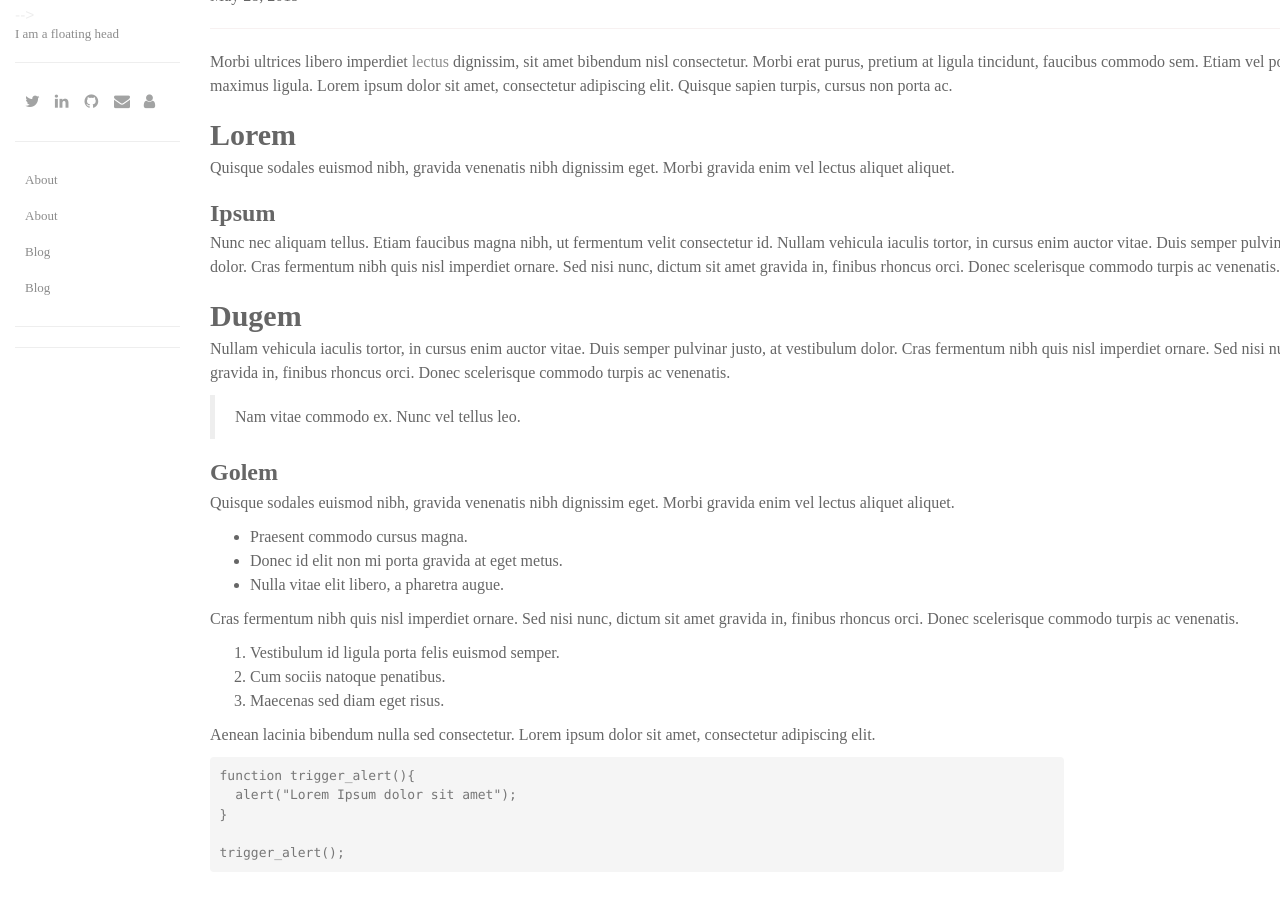
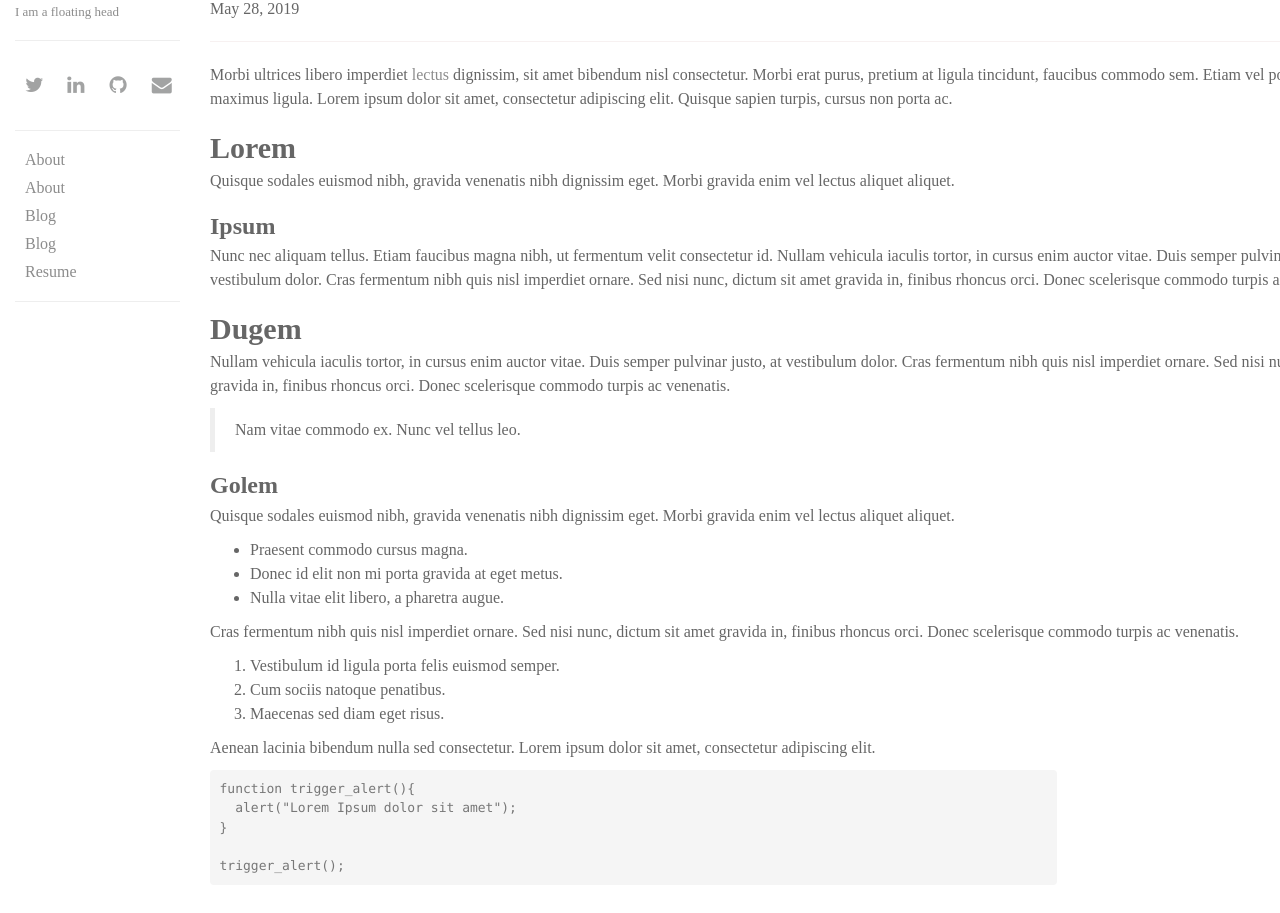
Before and after one commit to artur-deluca/artur-deluca.github.io, a Jekyll site: the page built from _posts/2015-05-12-example-content.markdown, in a window 1280 px wide, cut to the strip 174-1162 px from the top of the page. Shown: the top 913 px of the strip. Built offline with Jekyll 4.4.1, drawn with Linux system fonts in a browser that asks for light colours; nearby versions of some CDN libraries; some web fonts are replaced.

Commit message:
-fixed cv page; -refurbished responsive menu; -changed font sizes;

```diff
--- a/_includes/sidebar.html
+++ b/_includes/sidebar.html
@@ -6,46 +6,36 @@
 
   <div class='sidebar menu'>
 
-      <div id="picture" style="background-image:url(https://pbs.twimg.com/profile_images/1121099217227911168/XnsRB92h_200x200.jpg)"></div>-->
-      <p>{{site.description}}</p>
+      <div id="front-picture" style="background-image:url(https://pbs.twimg.com/profile_images/1121099217227911168/XnsRB92h_200x200.jpg)"></div>
+      <p id="description">{{site.description}}</p>
 
-      <hr>
+      <hr id="division">
 
       <div id="social-icons">
         <ul>
             <li><a href="http://twitter.com/{{ site.twitter }}"><i class="fa fa-twitter"></i></a></li>
             <li><a href="https://linkedin.com/in/{{ site.linkedin }}"><i class="fa fa-linkedin"></i></a></li>
             <li><a href="http://github.com/{{ site.github }}"><i class="fa fa-github"></i></a></li>
-            <li><a href="mailto:{{ site.email }}"><i class="fa fa-envelope"></i></a></li>
-            <li><a href="{{ my_page.url }}/resume"><i class="fa fa-user"></i></a></li>
+            <li class="last"><a href="mailto:{{ site.email }}"><i class="fa fa-envelope"></i></a></li>
         </ul>
       </div>
 
-       <hr>
+      <hr id="division">
 
        <div class="navigation">
         <ul>
             {% for my_page in site.pages %}
                 {% if my_page.title %}
-                <li><a href="{{ my_page.url | prepend: site.baseurl }}">{{ my_page.title }}</a></li>
+                <p><a href="{{ my_page.url | prepend: site.baseurl }}">{{ my_page.title }}</a></p>
             {% endif %}
             {% endfor %}
+            <p><a href="{{ site.baseurl }}/assets/pdf/artur-deluca.pdf">Resume</a></p>
         </ul>
     </div>
 
-    <hr>
+    <hr id="division">
 
-     <div class="navigation">
-             <ul>
-               {% for category in site.categories %}
-                 <li><a href="{{ site.baseurl | prepend: url }}/categories/{{ category | first | prepend: site.baseurl }}">{{ category | first }}</a></li>
-               {% endfor %}
-             </ul>
-     </div>
-
-     <hr>
-
-     <p>{{site.footer}}<p>
+    <!--<p id="division">{{site.footer}}<p>-->
 
   </div>
 
--- a/_layouts/post.html
+++ b/_layouts/post.html
@@ -9,7 +9,7 @@
      <hr>
   </header>
 
-  <div class="post-content" itemprop="articleBody">
+  <div class="post-content" itemprop="articleBody" width="95%" float="left">
     {{ content }}
   </div>
 
--- a/style.scss
+++ b/style.scss
@@ -32,9 +32,13 @@
   width: 30%;
 }
 
+.post {
+  margin-right: 10px;
+}
+
 /* ------------ Sidebar Style -------------- */
 
-#picture{
+#front-picture{
     width:150px;
     height:150px;
     border-radius:5%;
@@ -66,7 +70,6 @@
 
 #social-icons
 {
-    font-size:  1.1em;
     display: block;
 }
 
@@ -78,11 +81,11 @@
 
 #social-icons li {
     display: inline-block;
-    padding-right: 15px;
+    padding-right: 28px;
 }
 
 #social-icons a {
-    font-size: 16px;
+    font-size: 20px;
     color: rgb(162, 163, 163);
 }
 
@@ -90,10 +93,9 @@
 
 .content {
   flex: 1;
-  padding: 80px 30px;
+  padding: 93px 30px;
   transform: translate3d(0,0,0);
-  transition: transform .3s;
-
+  word-wrap: break-word;
   font-family: 'Lusitana', serif;
   background-color: #fff;
   font-size: 16px;
@@ -154,6 +156,16 @@
 
 }
 
+.navigation a {
+    background-color: #fff;
+    font-style: normal;
+    color: #8C8C8C;
+    font-weight: 300;
+    padding: 10px;
+    width: 0%;
+    font-size: 16px;
+}
+
 .content pre
 {
     border:none;
@@ -190,6 +202,49 @@
   transition: all .3s;
 }
 
+@media screen and (max-width: 768px) {
+  .sidebar {
+    width: 100%;
+  }
+
+  #social-icons ul {
+    text-align: right;
+    margin-right: 20px
+  }
+
+  .sidebar menu {
+    height: auto;
+    position: relative;
+  }
+  .sidebar p {float: left;}
+
+  .content {
+    margin-left: 0;
+    transform: translate3d(0px,0px,0px);
+  }
+
+  .navigation {
+    float: left;
+    vertical-align: baseline;
+  }
+
+  #front-picture {
+    display: none;
+  }
+
+  #description {
+    display: none;
+  }
+
+  #division {
+    display: none;
+  }
+
+  #social-icons {
+    float: right;
+  }
+}
+
 .menu {
 
   font-size:  1.1em;
@@ -218,16 +273,14 @@
     padding: 10px;
     list-style: none;
     width: 0%;
-    line-height: 1.2rem;
     font-weight: 300;
 
 
     a{
 
-      font-family: 'Lusitana', serif;
+      /*font-family: 'Lusitana', serif;*/
       background-color: #fff;
       font-size: 13px;
-      line-height: normal;
       font-style: normal;
       color: #8C8C8C;
       font-weight: 300;
```
Also changed, not shown: pages/resume.md (deleted, +0 -6 lines), 1 other file.
